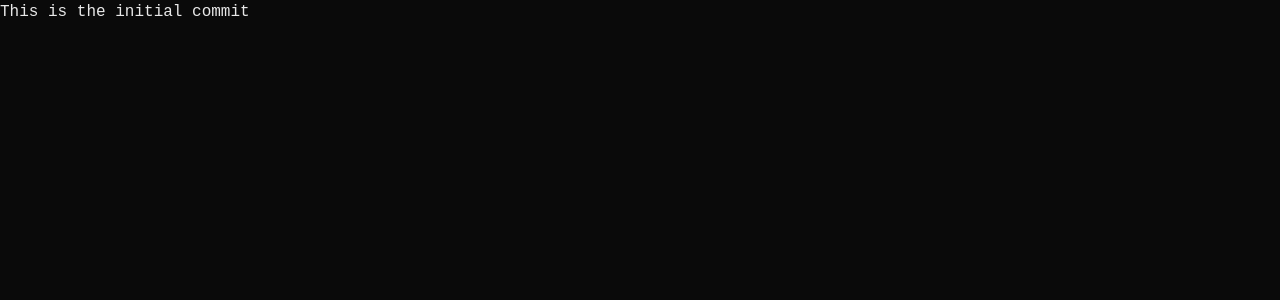
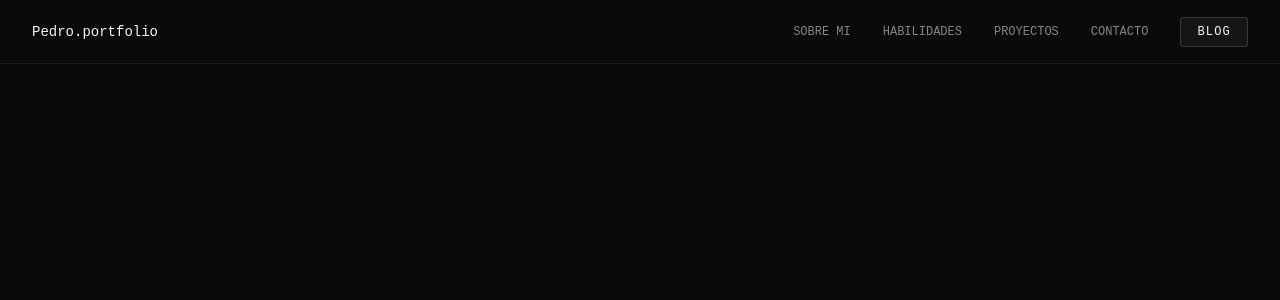
Before and after one commit to Peltre/devPortfolio, a React (Vite) app: page / in a window 1280 px wide. Shown: the top 300 px of the page. Built offline with nearby package versions, Linux system fonts and the light colour scheme.

Commit message:
Add navbar to app to visualize

```diff
--- a/App.jsx
+++ b/App.jsx
@@ -1,10 +1,10 @@
-
+import Navbar from "./src/components/Navbar"
 
 
 
 function App () {
     return (
-        <p>This is the initial commit</p>
+        <Navbar/>
     )
 }
 
```
